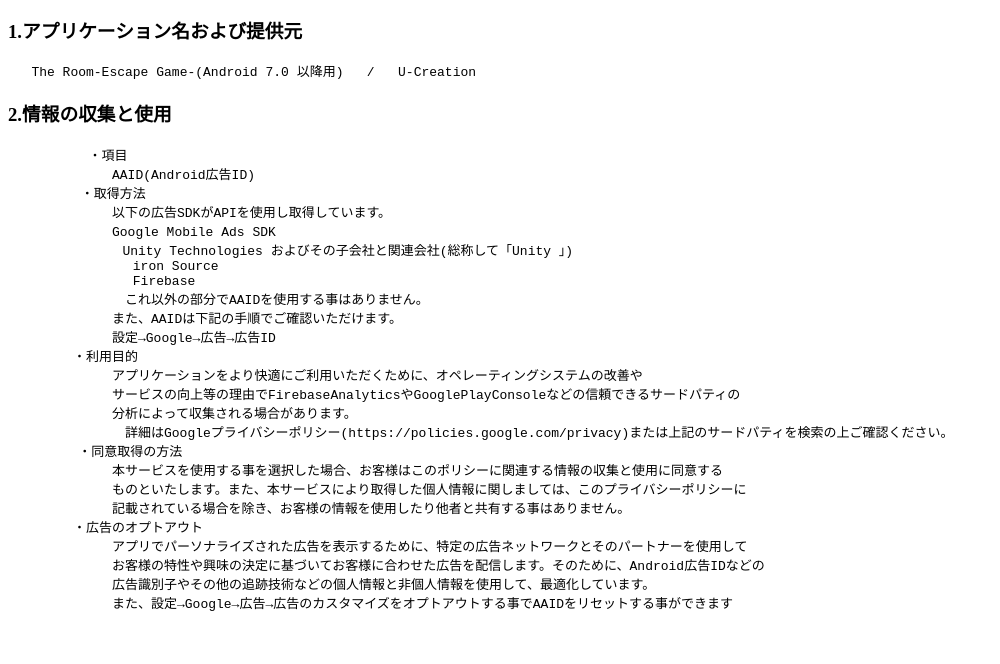
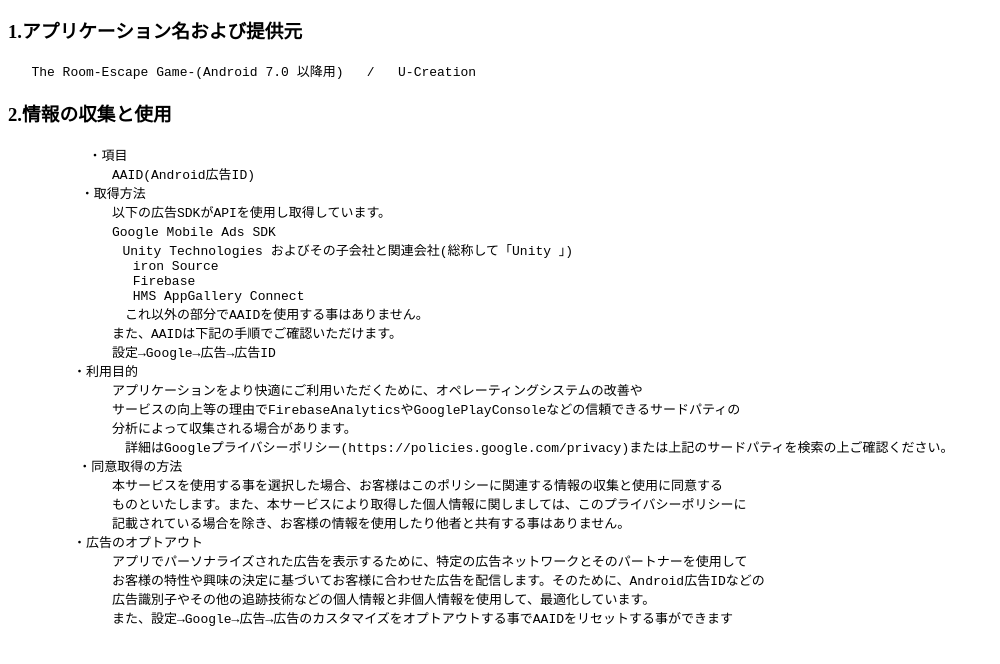
Before and after one commit to u-creation8853/TheRoom, a plain HTML site: page index.html in a window 1280 px wide. Shown: the part 102-766 px from the top of the page, without its empty margins (0-1000 px from the left). Drawn offline with Linux system fonts and the light colour scheme.

Commit message:
Update index.html

```diff
--- a/index.html
+++ b/index.html
@@ -19,6 +19,7 @@
        　　　　 Unity Technologies およびその子会社と関連会社(総称して「Unity 」)
                 iron Source
                 Firebase
+                HMS AppGallery Connect
                これ以外の部分でAAIDを使用する事はありません。
 　　　　　　　　また、AAIDは下記の手順でご確認いただけます。
 　　　　　　　　設定→Google→広告→広告ID
```
